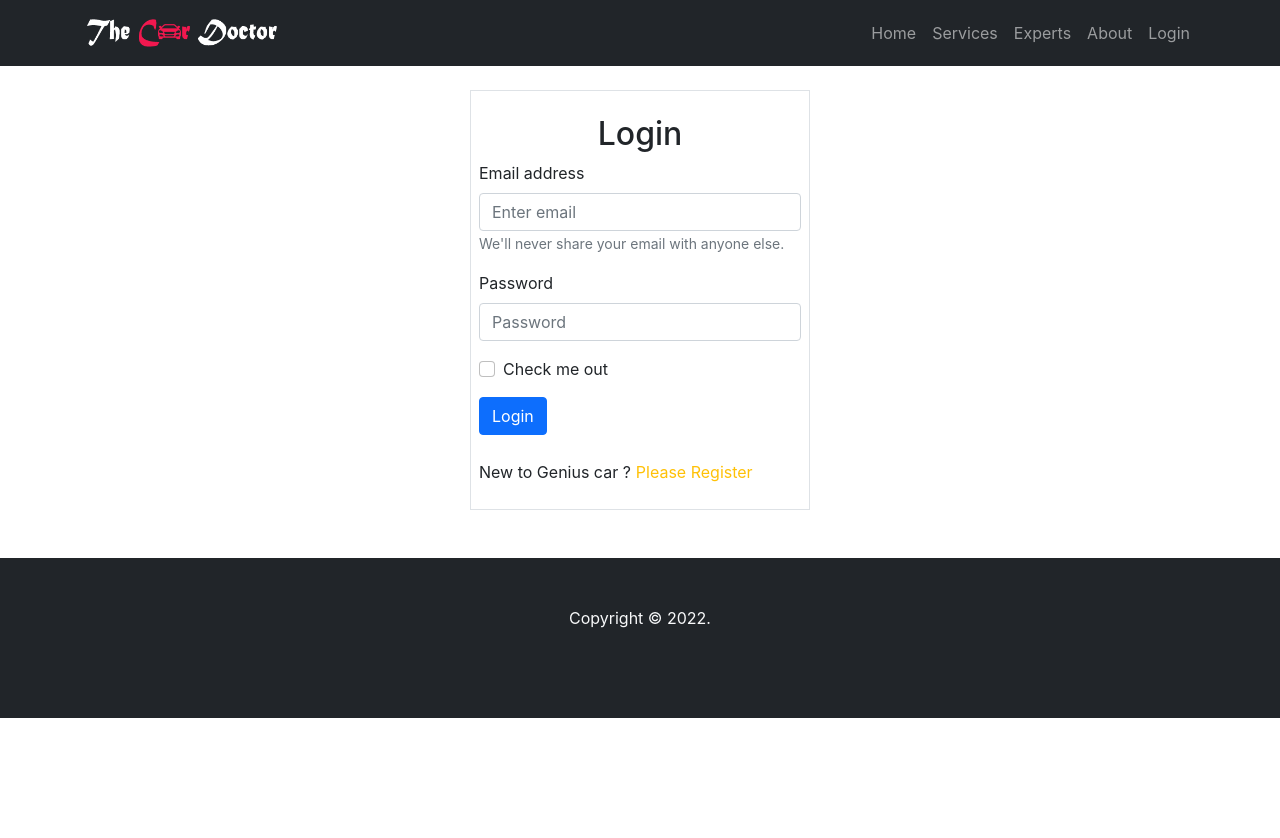
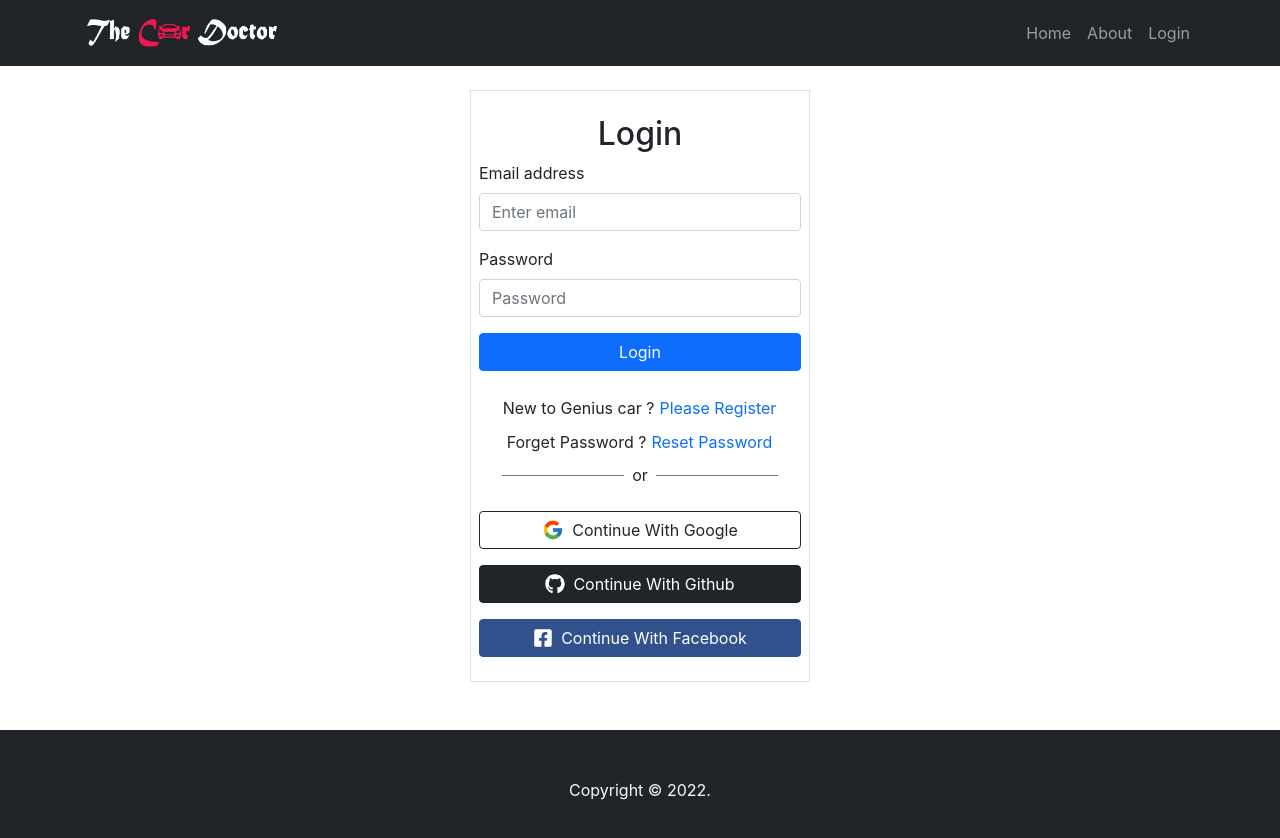
Before and after one commit to shovasarker/genius-car-services, a React (Create React App) app: page /login in a window 1280 px wide. Shown: the top 838 px of the page. Before the commit the page ends 800 px from the top, so only its background shows below. Built offline with nearby package versions, Linux system fonts and the light colour scheme; no server answers.

Commit message:
SocialLogin Component added for Google ,github logins and Loading component added for loading states and also reloading bug fixed with Loading state in the Require auth component and react-toastify pacakage added for showing taost messages

```diff
--- a/package.json
+++ b/package.json
@@ -12,9 +12,11 @@
     "react-bootstrap": "^2.2.3",
     "react-dom": "^18.0.0",
     "react-firebase-hooks": "^5.0.3",
+    "react-icons": "^4.3.1",
     "react-router-dom": "^6.3.0",
     "react-router-hash-link": "^2.4.3",
     "react-scripts": "5.0.0",
+    "react-toastify": "^8.2.0",
     "web-vitals": "^2.1.4"
   },
   "scripts": {
--- a/src/App.js
+++ b/src/App.js
@@ -19,7 +19,6 @@ function App() {
       <Routes>
         <Route />
         <Route path='/' element={<Home />} />
-        <Route path='/home' element={<Home />} />
         <Route
           path='/service/:serviceId'
           element={
--- a/src/pages/Home/Services/index.jsx
+++ b/src/pages/Home/Services/index.jsx
@@ -8,7 +8,7 @@ const Services = () => {
 
   useEffect(() => {
     const getServices = async () => {
-      const res = await fetch('services.json')
+      const res = await fetch('./services.json')
       const data = await res.json()
       setServices(data)
     }
--- a/src/pages/Login/Login/index.jsx
+++ b/src/pages/Login/Login/index.jsx
@@ -1,20 +1,35 @@
 import React, { useEffect, useRef } from 'react'
 import { Button, Container, Form } from 'react-bootstrap'
-import { useSignInWithEmailAndPassword } from 'react-firebase-hooks/auth'
+import {
+  useAuthState,
+  useSendPasswordResetEmail,
+  useSignInWithEmailAndPassword,
+} from 'react-firebase-hooks/auth'
 import { useLocation, useNavigate } from 'react-router-dom'
+import { toast, ToastContainer } from 'react-toastify'
 import auth from '../../../firebase/firebase.init'
+import Loading from '../../Shared/Loading'
+import SocialLogin from '../SocialLogin'
 
 const Login = () => {
   const emailRef = useRef('')
   const passwordRef = useRef('')
   const navigate = useNavigate()
-  const [signInWithEmailAndPassword, user] = useSignInWithEmailAndPassword(auth)
+  const [signInWithEmailAndPassword, emailUser, loading, error] =
+    useSignInWithEmailAndPassword(auth)
+
+  const [sendPasswordResetEmail] = useSendPasswordResetEmail(auth)
+  const [user] = useAuthState(auth)
 
   const location = useLocation()
-  const from = location?.state?.from?.pathname || '/home'
+  const from = location?.state?.from?.pathname || '/'
   useEffect(() => {
-    if (user) navigate(from, { replace: true })
-  }, [user, navigate, from])
+    if (user || emailUser) navigate(from, { replace: true })
+  }, [user, emailUser, navigate, from])
+
+  if (loading) {
+    return <Loading />
+  }
 
   const handleLogin = (e) => {
     e.preventDefault()
@@ -24,6 +39,17 @@ const Login = () => {
     if (!email || !password) return
 
     signInWithEmailAndPassword(email, password)
+  }
+
+  const handleResetPassword = async () => {
+    const email = emailRef.current.value
+    if (email) {
+      await sendPasswordResetEmail(email)
+      toast('Password Reset Email Sent.')
+      return
+    }
+
+    toast('Please! Enter your email address first.')
   }
 
   return (
@@ -39,9 +65,6 @@ const Login = () => {
               placeholder='Enter email'
               required
             />
-            <Form.Text className='text-muted'>
-              We'll never share your email with anyone else.
-            </Form.Text>
           </Form.Group>
 
           <Form.Group className='mb-3' controlId='formBasicPassword'>
@@ -53,23 +76,32 @@ const Login = () => {
               required
             />
           </Form.Group>
-          <Form.Group className='mb-3' controlId='formBasicCheckbox'>
-            <Form.Check type='checkbox' label='Check me out' />
-          </Form.Group>
-          <Button className='w-full' variant='primary' type='submit'>
+          <Button className='w-100' variant='primary' type='submit'>
             Login
           </Button>
         </Form>
-        <div className='mt-4 d-flex flex-row align-items-center gx-1'>
+        <div className='mt-4 d-flex flex-row justify-content-center align-items-center gx-1'>
           New to Genius car ?{' '}
           <Button
             variant='link'
-            className='text-warning p-0 text-decoration-none ms-1'
+            className='text-primary p-0 text-decoration-none ms-1'
             onClick={() => navigate('/register')}
           >
             Please Register
           </Button>
         </div>
+        <div className='mt-2 d-flex flex-row justify-content-center align-items-center gx-1'>
+          Forget Password ?{' '}
+          <Button
+            variant='link'
+            className='text-primary p-0 text-decoration-none ms-1'
+            onClick={handleResetPassword}
+          >
+            Reset Password
+          </Button>
+        </div>
+        <SocialLogin emailError={error} />
+        <ToastContainer position='top-center' />
       </div>
     </Container>
   )
--- a/src/pages/Login/Register/index.jsx
+++ b/src/pages/Login/Register/index.jsx
@@ -1,33 +1,46 @@
-import React, { useRef } from 'react'
-import { useCreateUserWithEmailAndPassword } from 'react-firebase-hooks/auth'
+import React, { useRef, useState } from 'react'
+import {
+  useCreateUserWithEmailAndPassword,
+  useUpdateProfile,
+} from 'react-firebase-hooks/auth'
 import { Button, Container, Form } from 'react-bootstrap'
 import { useNavigate } from 'react-router-dom'
 import auth from '../../../firebase/firebase.init.js'
+import SocialLogin from '../SocialLogin'
+import Loading from '../../Shared/Loading/index.jsx'
 
 const Register = () => {
+  const [agree, setAgree] = useState(false)
   const nameRef = useRef('')
   const emailRef = useRef('')
   const passwordRef = useRef('')
   const navigate = useNavigate()
 
-  const [createUserWithEmailAndPAssword, user] =
-    useCreateUserWithEmailAndPassword(auth)
+  const [createUserWithEmailAndPAssword, user, loading, error] =
+    useCreateUserWithEmailAndPassword(auth, { sendEmailVerification: true })
 
-  // const [updateProfle] = useUpdateProfile(auth)
+  const [updateProfile] = useUpdateProfile(auth)
 
   if (user) {
-    // updateProfle({ displayName: nameRef.current.value })
-    navigate('/home')
+    console.log(user?.user)
+    navigate('/')
   }
 
-  const handleRegister = (e) => {
+  if (loading) {
+    return <Loading />
+  }
+
+  const handleRegister = async (e) => {
     e.preventDefault()
     e.preventDefault()
+    const displayName = nameRef.current.value
     const email = emailRef.current.value
     const password = passwordRef.current.value
 
     if (!email || !password) return
-    createUserWithEmailAndPAssword(email, password)
+    await createUserWithEmailAndPAssword(email, password)
+    await updateProfile({ displayName })
+    console.log('profile updated')
   }
 
   return (
@@ -55,9 +68,6 @@ const Register = () => {
               placeholder='Enter email'
               required
             />
-            <Form.Text className='text-muted'>
-              We'll never share your email with anyone else.
-            </Form.Text>
           </Form.Group>
 
           <Form.Group className='mb-3' controlId='formBasicPassword'>
@@ -70,22 +80,34 @@ const Register = () => {
             />
           </Form.Group>
           <Form.Group className='mb-3' controlId='formBasicCheckbox'>
-            <Form.Check type='checkbox' label='Check me out' />
+            <Form.Check
+              type='checkbox'
+              checked={agree}
+              onChange={() => setAgree(!agree)}
+              label='Accept Genius Car Terms and Conditions'
+              className={`${!agree && 'text-danger'}`}
+            />
           </Form.Group>
-          <Button className='w-full' variant='primary' type='submit'>
+          <Button
+            className='w-100'
+            variant='primary'
+            type='submit'
+            disabled={!agree}
+          >
             Register
           </Button>
         </Form>
-        <div className='mt-4 d-flex flex-row align-items-center gx-1'>
+        <div className='mt-4 d-flex flex-row justify-content-center align-items-center gx-1'>
           Already have an account ?{' '}
           <Button
             variant='link'
-            className='text-warning p-0 text-decoration-none ms-1'
+            className='text-primary p-0 text-decoration-none ms-1'
             onClick={() => navigate('/login')}
           >
             Please Login
           </Button>
         </div>
+        <SocialLogin emailError={error} />
       </div>
     </Container>
   )
--- /dev/null
+++ b/src/pages/Login/SocialLogin/index.jsx
@@ -0,0 +1,89 @@
+import React from 'react'
+import { FcGoogle } from 'react-icons/fc'
+import { FaGithub, FaFacebookSquare } from 'react-icons/fa'
+import { Button } from 'react-bootstrap'
+import {
+  useSignInWithGithub,
+  useSignInWithGoogle,
+} from 'react-firebase-hooks/auth'
+import auth from '../../../firebase/firebase.init'
+import { useNavigate } from 'react-router-dom'
+import Loading from '../../Shared/Loading'
+
+const SocialLogin = ({ emailError }) => {
+  const navigate = useNavigate()
+  const [signInWithGoogle, user, loading, error] = useSignInWithGoogle(auth)
+  const [signInWithGithub, githubUser, githubLoading, githubError] =
+    useSignInWithGithub(auth)
+
+  if (user || githubUser) {
+    navigate('/')
+  }
+
+  if (loading || githubLoading) {
+    return <Loading />
+  }
+
+  return (
+    <div>
+      <div className='d-flex justify-content-center align-items-center mt-2 mx-auto'>
+        <div
+          style={{ height: '1px', width: '38%' }}
+          className='bg-secondary me-2'
+        ></div>
+        <p className='m-0'>or</p>
+        <div
+          style={{ height: '1px', width: '38%' }}
+          className='bg-secondary ms-2'
+        ></div>
+      </div>
+      <div>
+        <p className='text-danger mt-4'>
+          {(error || githubError || emailError) &&
+            `Error: ${error ? error?.message : ''}${
+              githubError ? githubError?.message : ''
+            }${emailError ? emailError?.message : ''}`}
+        </p>
+      </div>
+      <div>
+        <Button
+          type='button'
+          className='w-100 d-flex justify-content-center align-items-center mt-3'
+          variant='outline-dark'
+          onClick={() => signInWithGoogle()}
+        >
+          <FcGoogle
+            className='me-2'
+            style={{ height: '22px', width: '22px' }}
+          />
+          Continue With Google
+        </Button>
+        <Button
+          type='button'
+          className='w-100 d-flex justify-content-center align-items-center mt-3'
+          variant='dark'
+          onClick={() => signInWithGithub()}
+        >
+          <FaGithub
+            className='me-2'
+            style={{ height: '20px', width: '20px' }}
+          />
+          Continue With Github
+        </Button>
+        <Button
+          type='button'
+          className='w-100 d-flex justify-content-center align-items-center mt-3'
+          style={{ backgroundColor: '#31518d', borderColor: '#31518d' }}
+        >
+          <FaFacebookSquare
+            className='me-2'
+            style={{ height: '20px', width: '20px' }}
+          />
+          Continue With Facebook
+        </Button>
+      </div>
+    </div>
+  )
+}
+
+export default SocialLogin
--- a/src/pages/Shared/Header/index.jsx
+++ b/src/pages/Shared/Header/index.jsx
@@ -2,36 +2,50 @@ import { signOut } from 'firebase/auth'
 import React from 'react'
 import { Button, Container, Nav, Navbar } from 'react-bootstrap'
 import { useAuthState } from 'react-firebase-hooks/auth'
-import { Link } from 'react-router-dom'
+import { Link, useLocation } from 'react-router-dom'
 import { HashLink } from 'react-router-hash-link'
 import auth from '../../../firebase/firebase.init'
 import logo from '../../../images/logo.png'
 
 const Header = () => {
   const [user] = useAuthState(auth)
+  const { pathname } = useLocation()
+
   return (
     <Navbar collapseOnSelect expand='lg' sticky='top' bg='dark' variant='dark'>
       <Container>
-        <Navbar.Brand as={Link} to='home'>
+        <Navbar.Brand as={Link} to='/'>
           <img src={logo} alt='logo' width={200} />
         </Navbar.Brand>
         <Navbar.Toggle aria-controls='responsive-navbar-nav' />
         <Navbar.Collapse id='responsive-navbar-nav'>
           <Nav className='ms-auto'>
-            <Nav.Link as={HashLink} to={'home/#top'}>
+            <Nav.Link
+              as={pathname === '/' ? HashLink : Link}
+              to={pathname === '/' ? '#top' : '/'}
+            >
               Home
             </Nav.Link>
-            <Nav.Link as={HashLink} smooth to='home/#services'>
-              Services
-            </Nav.Link>
-            <Nav.Link as={HashLink} smooth to='home/#experts'>
-              Experts
-            </Nav.Link>
+            {pathname === '/' && (
+              <>
+                <Nav.Link as={HashLink} smooth to='#services'>
+                  Services
+                </Nav.Link>
+                <Nav.Link as={HashLink} smooth to='#experts'>
+                  Experts
+                </Nav.Link>
+              </>
+            )}
             <Nav.Link as={Link} to='/about'>
               About
             </Nav.Link>
             {user ? (
-              <Button onClick={() => signOut(auth)} variant={'outline-primary'}>
+              <Button
+                onClick={() => signOut(auth)}
+                variant={'outline-primary'}
+                className='mt-3 mt-lg-0 ms-lg-2'
+                style={{ width: '100px' }}
+              >
                 Sign Out
               </Button>
             ) : (
--- /dev/null
+++ b/src/pages/Shared/Loading/index.jsx
@@ -0,0 +1,17 @@
+import React from 'react'
+import { Spinner } from 'react-bootstrap'
+
+const Loading = () => {
+  return (
+    <div
+      className='w-100 d-flex justify-content-center align-items-center'
+      style={{ height: '400px' }}
+    >
+      <Spinner animation='border' role='status'>
+        <span className='visually-hidden'>Loading...</span>
+      </Spinner>
+    </div>
+  )
+}
+
+export default Loading
```
Also changed, not shown: src/pages/Shared/RequireAuth/index.jsx (+7 -1 lines), 1 other file (tests, documents, lock files or other folders).
